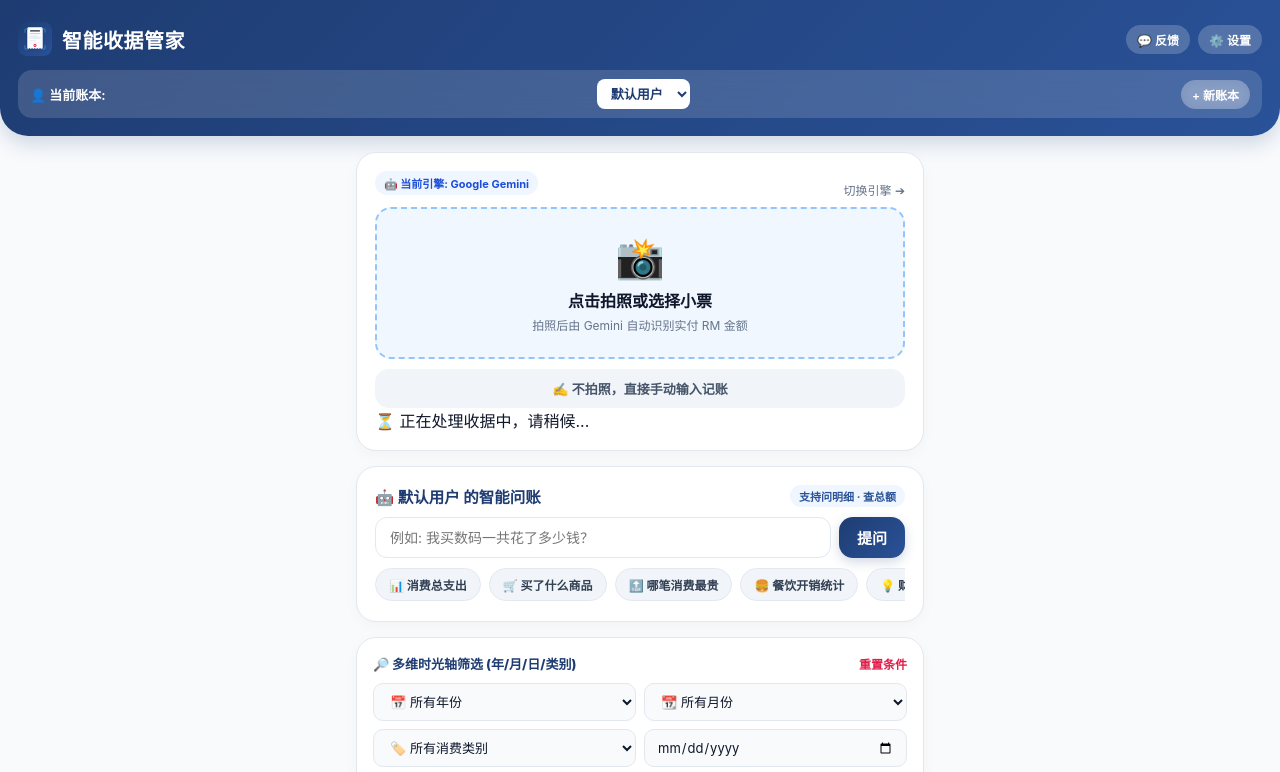
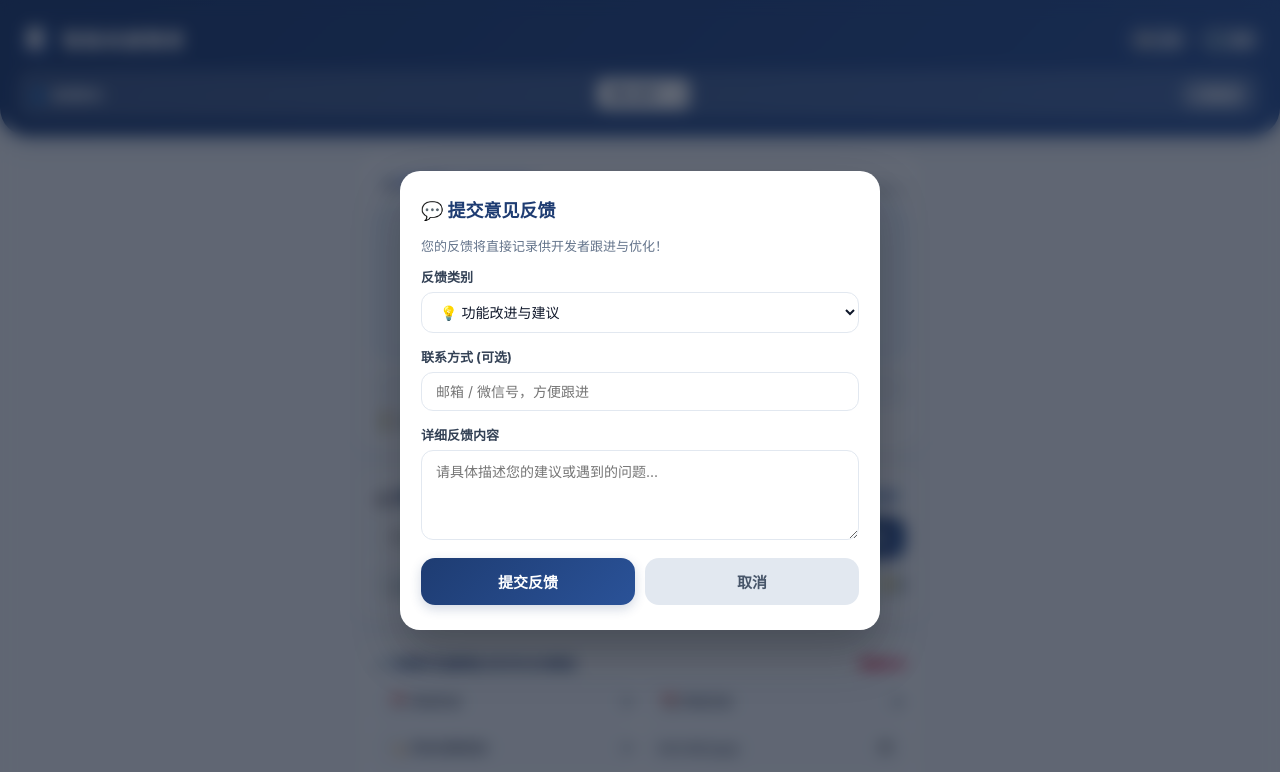
Before and after one commit to juanlai/receipt-app, a plain HTML site: page index.html in a window 1280 px wide. Both pictures are taken after a click on the button "💬 反馈". Shown: the top 772 px of the page. Drawn offline with Linux system fonts and the light colour scheme.

Commit message:
Add files via upload

```diff
--- a/index.html
+++ b/index.html
@@ -476,6 +476,79 @@
         .empty-icon { font-size: 44px; margin-bottom: 8px; }
         .empty-title { font-size: 15px; font-weight: 800; color: #475569; margin-bottom: 4px; }
         .empty-sub { font-size: 12px; color: #94a3b8; }
+
+        /* 模态弹窗遮罩层 (全屏固定居中浮动 & 高级磨砂毛玻璃) */
+        .modal-overlay {
+            display: none;
+            position: fixed;
+            top: 0;
+            left: 0;
+            width: 100vw;
+            height: 100vh;
+            background: rgba(15, 23, 42, 0.65);
+            backdrop-filter: blur(8px);
+            -webkit-backdrop-filter: blur(8px);
+            z-index: 99999;
+            align-items: center;
+            justify-content: center;
+            padding: 18px;
+            box-sizing: border-box;
+        }
+
+        /* 模态弹窗内容卡片 */
+        .modal-box {
+            background: #ffffff;
+            width: 100%;
+            max-width: 480px;
+            max-height: 88vh;
+            overflow-y: auto;
+            border-radius: 20px;
+            padding: 24px 20px;
+            box-shadow: 0 24px 48px rgba(0, 0, 0, 0.25);
+            animation: modalIn 0.25s cubic-bezier(0.16, 1, 0.3, 1);
+            position: relative;
+            box-sizing: border-box;
+            border: 1px solid rgba(255, 255, 255, 0.8);
+        }
+
+        @keyframes modalIn {
+            from { opacity: 0; transform: scale(0.92) translateY(16px); }
+            to { opacity: 1; transform: scale(1) translateY(0); }
+        }
+
+        /* 表单控件美化 */
+        .form-group {
+            margin-bottom: 14px;
+            display: flex;
+            flex-direction: column;
+            gap: 6px;
+            text-align: left;
+        }
+        .form-group label {
+            font-size: 13px;
+            font-weight: 700;
+            color: #334155;
+        }
+        .form-control {
+            width: 100%;
+            padding: 10px 14px;
+            border-radius: 12px;
+            border: 1.5px solid var(--border-color);
+            font-size: 14px;
+            color: var(--text-main);
+            background: #ffffff;
+            box-sizing: border-box;
+            outline: none;
+            transition: 0.15s;
+            font-family: inherit;
+        }
+        .form-control:focus {
+            border-color: var(--primary-light);
+            box-shadow: 0 0 0 3px rgba(42, 82, 152, 0.12);
+        }
+        textarea.form-control {
+            resize: vertical;
+        }
     </style>
 </head>
 <body>
@@ -893,6 +966,16 @@
             initCategoryFilter();
             updateEngineUI();
             renderCurrentUser();
+
+            // 点击弹窗背景遮罩外部快速关闭弹窗
+            document.querySelectorAll('.modal-overlay').forEach(overlay => {
+                overlay.addEventListener('click', function(e) {
+                    if (e.target === this) {
+                        this.style.display = 'none';
+                        if (this.id === 'editModal') activeEditReceipt = null;
+                    }
+                });
+            });
         };
 
         // 更新引擎 UI 提示
```
